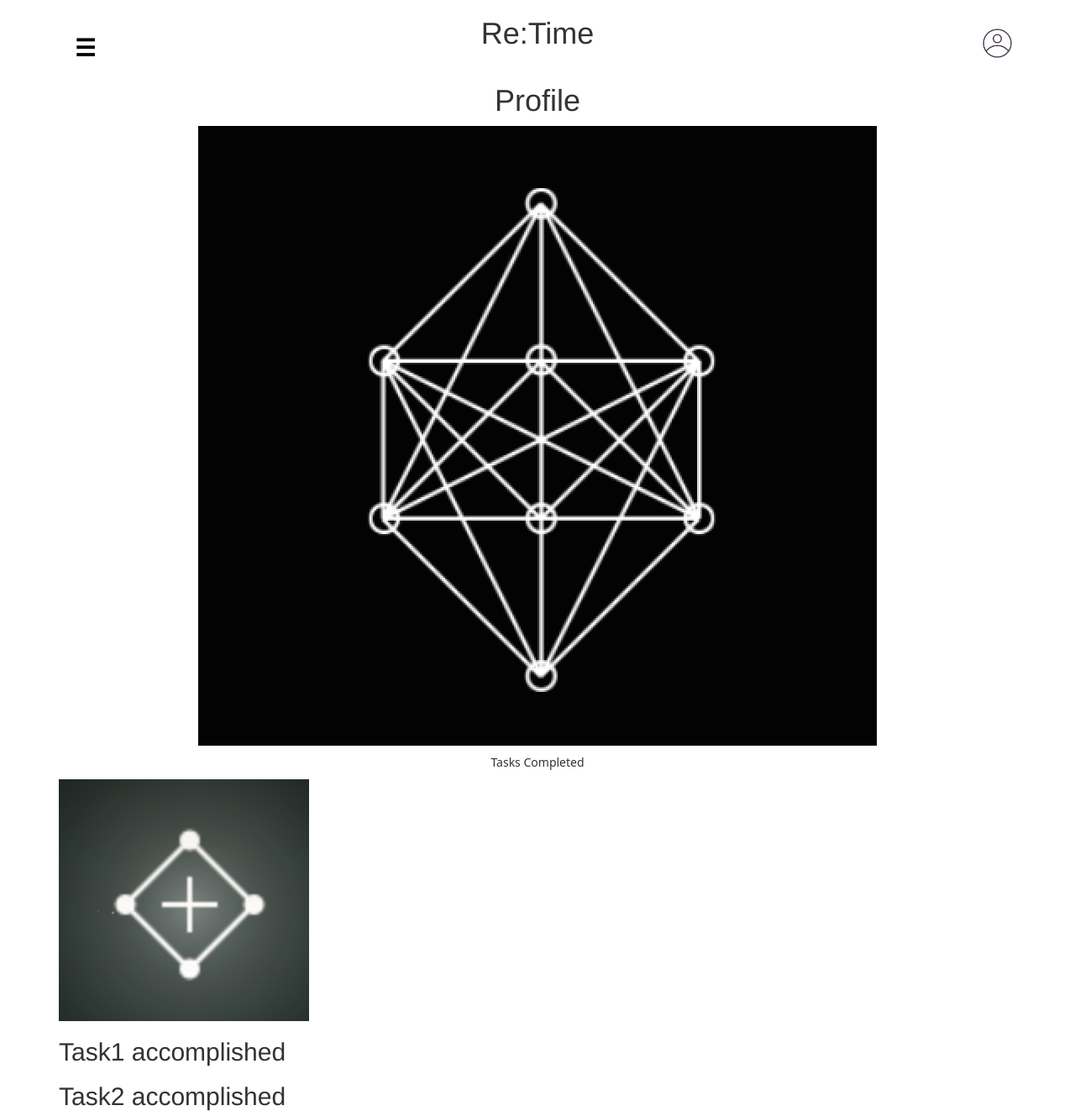
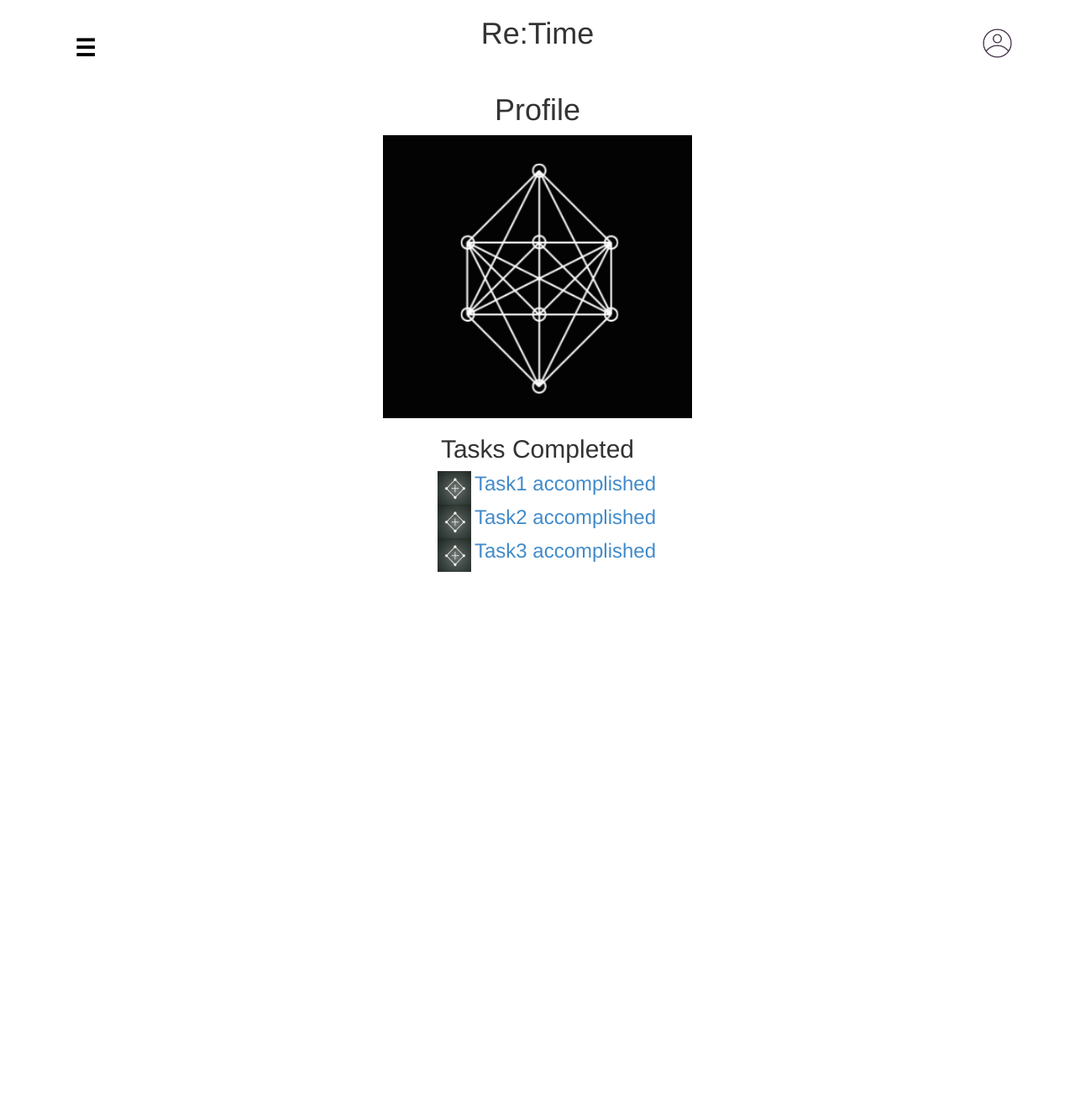
Before and after one commit to jessicajyeung/retime, a PHP site: page /profile.html in a window 1280 px wide. Shown: the top 1329 px of the page at 84% size. After the commit the page ends 681 px from the top, so only its background shows below. Run offline with PHP 8.4, Linux system fonts and the light colour scheme.

Commit message:
Some adjustment on profile

```diff
--- a/static/css/main.css
+++ b/static/css/main.css
@@ -24,6 +24,23 @@ header .user{
   top: 0px;
   right: 0px;
   padding-right: 5px;
+}
+
+.profile{
+  width:100%;
+  height:auto;
+  padding:1%;
+  text-align: center;
+}
+
+.profile h3{
+  display: inline;
+}
+
+#finished_icon{
+ margin-left:2%;
+ height:40px;
+ width:40px;
 }
 
 .hamburger, .cross {
--- a/static/profile.html
+++ b/static/profile.html
@@ -32,16 +32,26 @@
 			</ul>
 		</div>
 
+		<div class="profile">
 			<h1><center>Profile</center></h2>
-		<center><img src="img/profile_picture.png" id="user" alt="Username's Profile"></center>
-		<p><center> Tasks Completed </center></p>
-
-		<img src="img/accomplish1.png" id="user" alt="Username's Profile"> <h2>   Task1 accomplished</h2>
-		<h2>Task2 accomplished</h2>
-		<img src="img/accomplish2.png" id="user" alt="Username's Profile">
-		<h2>Task3 accomplished</h2>
-		<img src="img/accomplish3.png" id="user" alt="Username's Profile">
-
+				<img src="img/profile_picture.png" id="user" alt="Username's Profile" width="33%" height="33%">
+				<h2>Tasks Completed</h2>
+				<div>
+					<a href="#">
+					<img src="img/accomplish1.png" id="finished_icon" alt="Task 1 Accomplished"> <h3>Task1 accomplished</h3>
+					</a>
+				</div>
+				<div>
+					<a href="#">
+					<img src="img/accomplish1.png" id="finished_icon" alt="Task 2 Accomplished"> <h3>Task2 accomplished</h3>
+					</a>
+				</div>
+				<div>
+					<a href="#">
+					<img src="img/accomplish1.png" id="finished_icon" alt="Task 3 Accomplished"> <h3>Task3 accomplished</h3>
+					</a>
+				</div>
+			</div>
 		</div>
 
 		<script src="https://code.jquery.com/jquery.js"></script>
```
Also changed, not shown: static/createNewTask.html (indentation only), static/img/check_icon.png (added), static/img/leaves_bgd.jpg (added), static/index.html (indentation only), static/settings.html (indentation only). Lines whose indentation alone changed are shown as unchanged.
